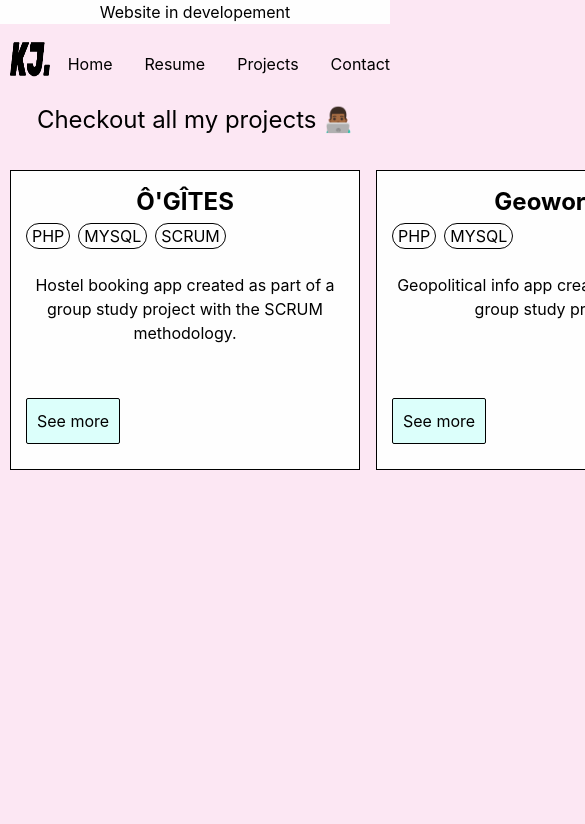
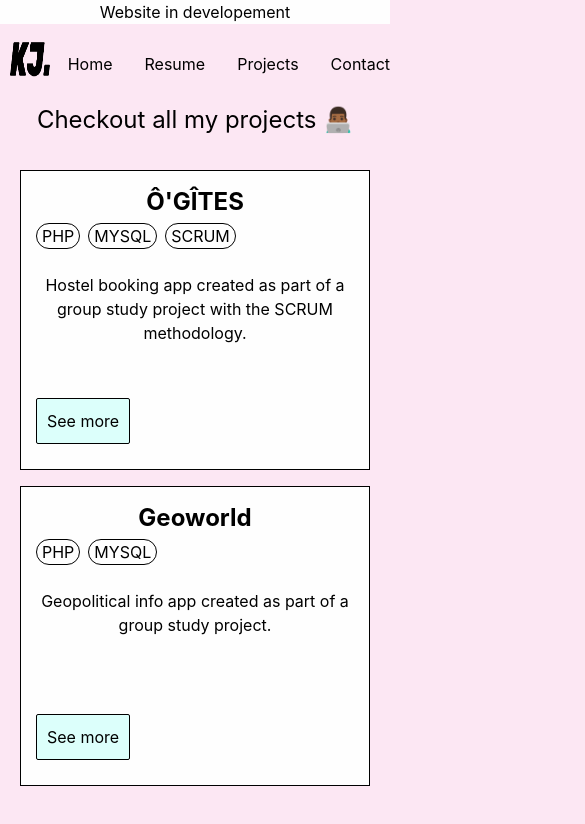
Before and after one commit to edobxt/jkancel.dev, a React (Create React App) app: page /projects in a window 390 px wide. Shown: the top 824 px of the page, 585 px wide, since content can reach past the window. Built offline with nearby package versions, Linux system fonts and the light colour scheme.

Commit message:
fix: responsive de la page projects

```diff
--- a/src/components/Projects/Projects.tsx
+++ b/src/components/Projects/Projects.tsx
@@ -9,7 +9,7 @@
         <div>
             <p className="text-2xl">Checkout all my projects 👨🏾‍💻</p>
             <br />
-            <div className="projects-container grid grid-cols-2 gap-4">
+            <div className="projects-container grid lg:grid-cols-2 grid-cols-1 gap-4">
                 <ProjectItem
                     title="Ô'GÎTES"
                     description="Hostel booking app created as part of a group study project with the SCRUM methodology."
```
